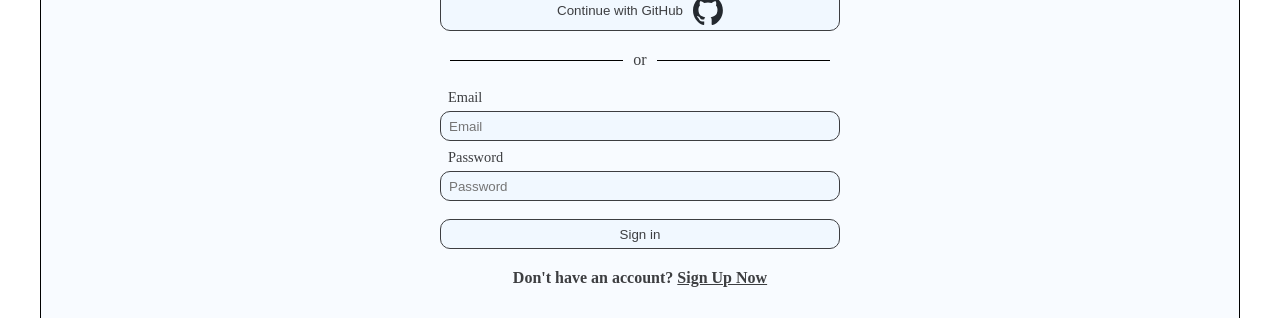
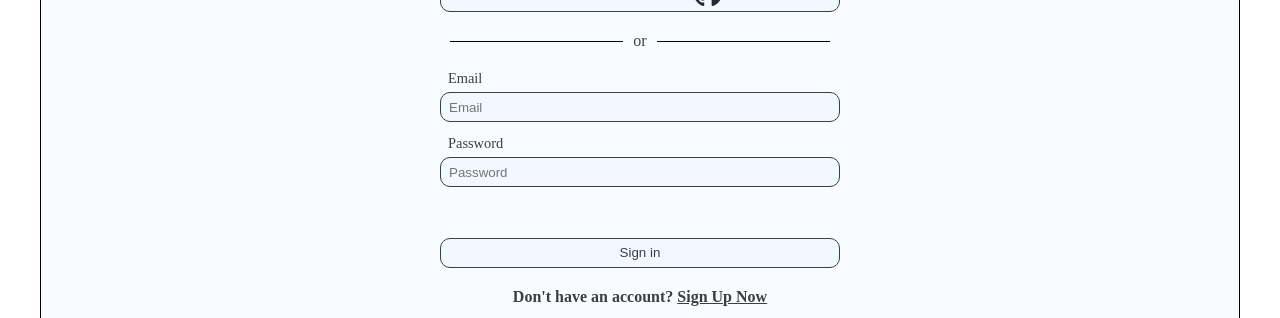
Before and after one commit to sergiozeppo/rest-client-app, a Next.js app: page /en/sign-in in a window 1280 px wide. Shown: the part 320-638 px from the top of the page. Built offline with nearby package versions, Linux system fonts and the light colour scheme; no server answers.

Commit message:
fix: sign in form

```diff
--- a/src/components/SignInForm/SignInForm.module.scss
+++ b/src/components/SignInForm/SignInForm.module.scss
@@ -1,7 +1,7 @@
 .inputContainer {
     display: flex;
     flex-direction: column;
-    padding-bottom: 8px;
+    padding-bottom: 0.8rem;
   }
 
   .label {
@@ -24,26 +24,16 @@
     height: 15px;
   }
 
-  .authErrorContainer {
-    display: flex;
-    justify-content: center;
-
+  .authError {
+    height: 2rem;
+    padding-bottom: 1rem;
+    color: var(--color-error);
     margin-top: 6px;
     padding-left: 8px;
-    height: 15px;
 
     & .error {
       font-size: 1rem;
     }
-  }
-
-  .inputError {
-    border-color: var(--color-error);
-  }
-
-  .error {
-    font-size: 0.8rem;
-    color: var(--color-error);
   }
 
   .submitButton {
@@ -53,7 +43,6 @@
     border-radius: 10px;
     background-color: var(--color-bg);
     color: var(--color-text);
-    margin-top: 10px;
     border: 1px solid var(--color-text);
 
     &:disabled {
--- a/src/components/SignInForm/SignInForm.tsx
+++ b/src/components/SignInForm/SignInForm.tsx
@@ -72,7 +72,7 @@ export default function SignInForm() {
           required
         />
       </div>
-      {authError && <p className={s.authError}>{authError}</p>}
+      <div className={s.authError}>{authError}</div>
       <button type="submit" className={s.submitButton} disabled={isSubmitting}>
         {t('submit')}
       </button>
```
